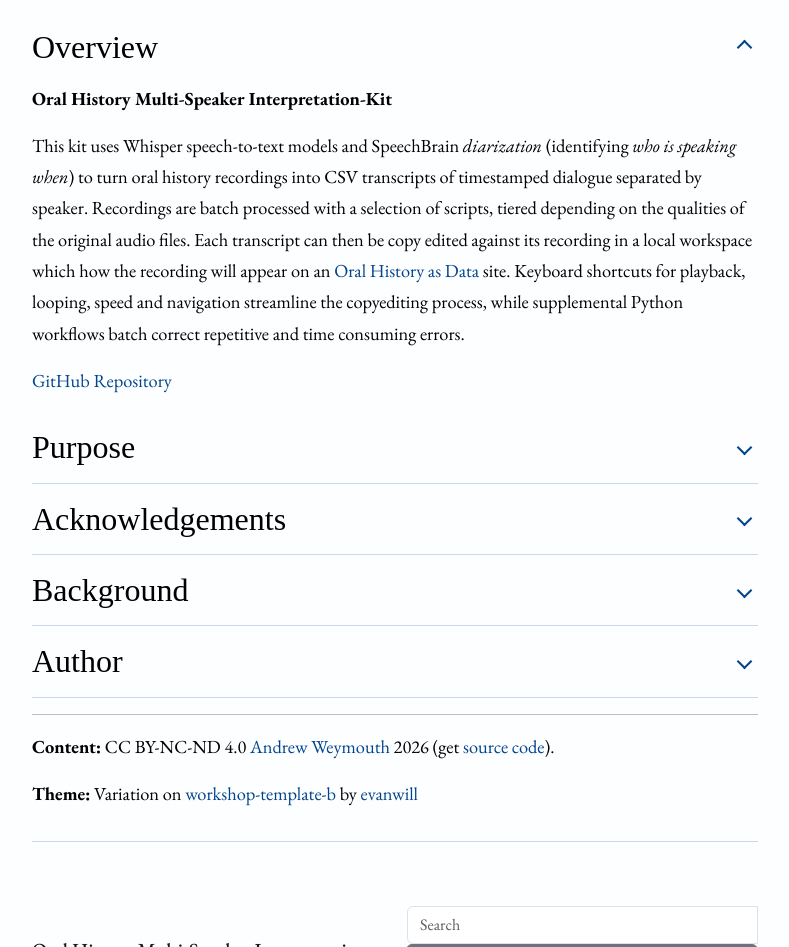
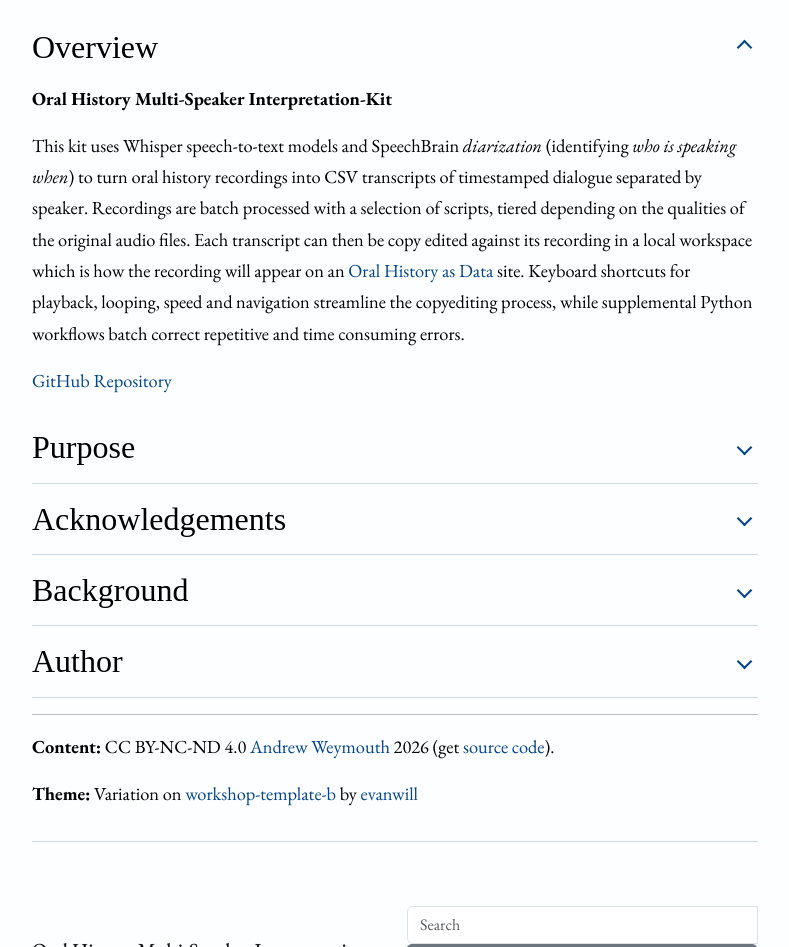
Before and after one commit to aweymo-ui/ohmsi-kit-base, a Jekyll site: the page built from index.md, in a window 1280 px wide, cut to the strip 439-1386 px from the top of the page. Shown: the whole strip, without its empty margins (245-1034 px from the left). Built offline with Jekyll 4.4.1, drawn with Linux system fonts in a browser that asks for light colours; some web fonts are replaced.

Commit message:
fix typos

```diff
--- a/index.md
+++ b/index.md
@@ -13,14 +13,14 @@ layout: page
 
 __Oral History Multi-Speaker Interpretation-Kit__
 
-This kit uses Whisper speech-to-text models and SpeechBrain _diarization_ (identifying _who is speaking when_) to turn oral history recordings into CSV transcripts of timestamped dialogue separated by speaker. Recordings are batch processed with a selection of scripts, tiered depending on the qualities of the original audio files. Each transcript can then be copy edited against its recording in a local workspace which how the recording will appear on an [Oral History as Data](https://github.com/uidaholib/oral-history-collections-template) site. Keyboard shortcuts for playback, looping, speed and navigation streamline the copyediting process, while supplemental Python workflows batch correct repetitive and time consuming errors.
+This kit uses Whisper speech-to-text models and SpeechBrain _diarization_ (identifying _who is speaking when_) to turn oral history recordings into CSV transcripts of timestamped dialogue separated by speaker. Recordings are batch processed with a selection of scripts, tiered depending on the qualities of the original audio files. Each transcript can then be copy edited against its recording in a local workspace which is how the recording will appear on an [Oral History as Data](https://github.com/uidaholib/oral-history-collections-template) site. Keyboard shortcuts for playback, looping, speed and navigation streamline the copyediting process, while supplemental Python workflows batch correct repetitive and time consuming errors.
 
 [GitHub Repository](https://github.com/Scholarly-Projects/ohmsi-kit)
 
 <details class="section" markdown="1">
 <summary><h2 id="purpose">Purpose</h2></summary>
 
-**My intent in developing this OCR toolkit continues to be:**
+**My intent in developing this audio to text toolkit continues to be:**
 
 - Implementing free, open-source models for sustainability.
 - Developing transparent, efficient digital interfaces to ensure cultural heritage workers can audit the audio to text model output for accuracy and preservation.
```
